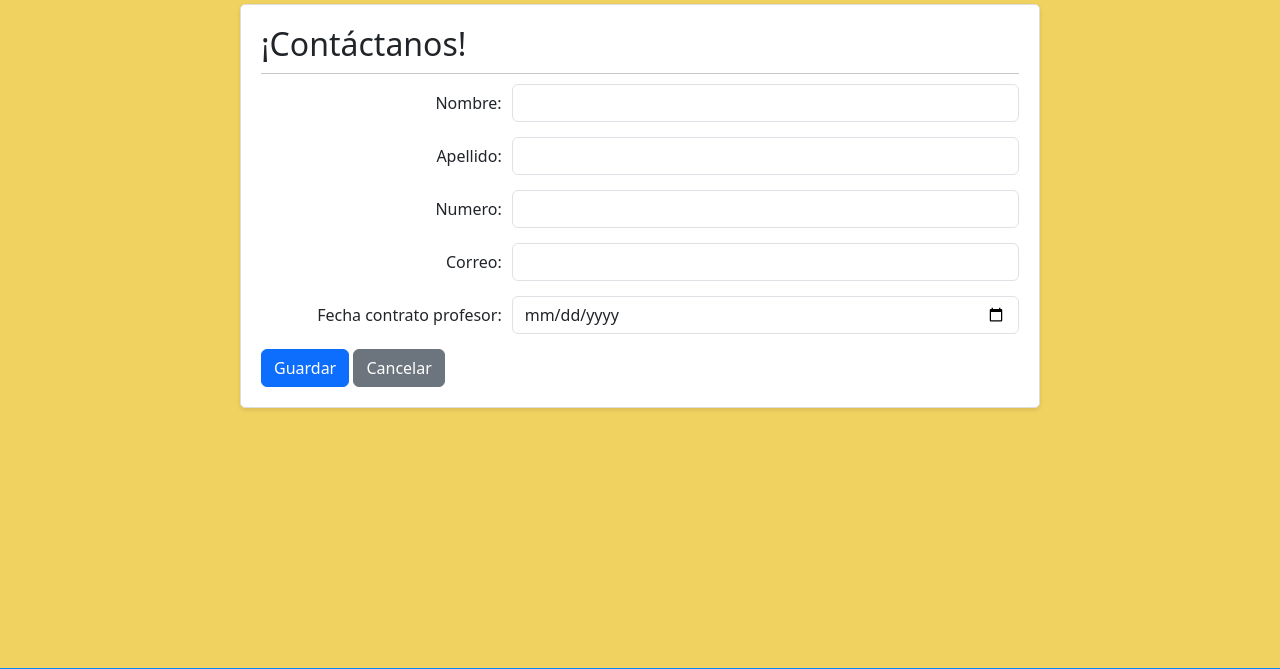
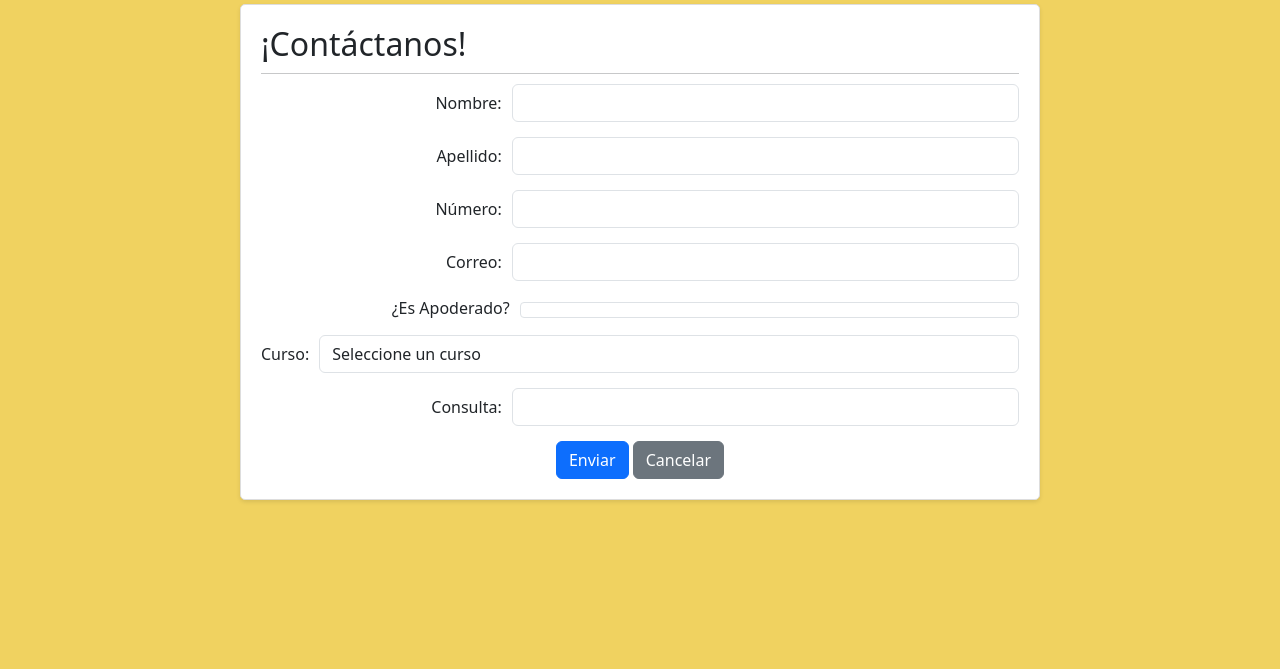
Before and after one commit to Saesres/ProyectoCumbres, a Django app: page /SitioWeb/Contacto in a window 1280 px wide. Shown: the part 186-855 px from the top of the page. Run offline with Django 4.2, Linux system fonts and the light colour scheme.

Commit message:
modified:   ProyectoCumbres/__pycache__/__init__.cpython-312.pyc 	modified:   ProyectoCumbres/__pycache__/settings.cpython-312.pyc 	modified:   ProyectoCumbres/__pycache__/urls.cpython-312.pyc 	modified:   ProyectoCumbres/__pycache__/wsgi.cpython-312.pyc 	modified:   SitioWeb/__pycache__/__init__.cpython-312.pyc 	modified:   SitioWeb/__pycache__/admin.cpython-312.pyc 	modified:   SitioWeb/__pycache__/apps.cpython-312.pyc 	modified:   SitioWeb/__pycache__/forms.cpython-312.pyc 	modified:   SitioWeb/__pycache__/models.cpython-312.pyc 	modified:   SitioWeb/__pycache__/urls.cpython-312.pyc 	modified:   SitioWeb/__pycache__/views.cpython-312.pyc 	modified:   SitioWeb/migrations/__pycache__/0001_initial.cpython-312.pyc 	modified:   SitioWeb/migrations/__pycache__/0002_delete_asistente_delete_imagen_delete_utp_and_more.cpython-312.pyc 	modified:   SitioWeb/migrations/__pycache__/0003_curso_consulta_apoderado_c_alter_consulta_table_and_more.cpython-312.pyc 	modified:   SitioWeb/migrations/__pycache__/__init__.cpython-312.pyc 	modified:   SitioWeb/templates/paginas/Contacto.html 	modified:   SitioWeb/templates/paginas/listarConsulta.html 	modified:   SitioWeb/views.py

```diff
--- a/SitioWeb/templates/paginas/Contacto.html
+++ b/SitioWeb/templates/paginas/Contacto.html
@@ -66,19 +66,35 @@
                       <input type="text" class="form-control" id="apellido_c" name="apellido_c" required>
                   </div>
                   <div class="form-group">
-                      <label for="numero_c">Numero:</label>
-                      <input type="text" class="form-control" id="numero_c" name="numero_c" required>
+                      <label for="numero_c">Número:</label>
+                      <input type="number" class="form-control" id="numero_c" name="numero_c" required>
                   </div>
                   <div class="form-group">
                       <label for="correo_c">Correo:</label>
                       <input type="email" class="form-control" id="correo_c" name="correo_c" required>
                   </div>
                   <div class="form-group">
-                        <label for="fec_contra_prof">Fecha contrato profesor:</label>
-                        <input type="date" class="form-control" id="fec_contra_prof" name="fec_contra_prof" required>
+                      <label for="apoderado_c">¿Es Apoderado?</label>
+                      <input type="checkbox" class="form-check-input" id="apoderado_c" name="apoderado_c">
                   </div>
-                    <button type="submit" class="btn btn-primary">Guardar</button>
+                  <div class="form-group">
+                      <label for="curso">Curso:</label>
+                      <select class="form-control" id="curso" name="curso" required>
+                          <option value="">Seleccione un curso</option>
+                          <option value="1">Medio Mayor</option>
+                          <option value="2">Kinder</option>
+                          <option value="3">Pre-Kinder</option>
+                      </select>
+                  </div>
+                  <div class="form-group">
+                      <label for="consulta_c">Consulta:</label>
+                      <input type="text" class="form-control" id="consulta_c" name="consulta_c" required>
+                  </div>
+                  <div class="d-flex justify-content-center">
+                      <button type="submit" class="btn btn-primary">Enviar</button>
+                      &nbsp;
                       <a href="{% url 'listarConsulta' %}" class="btn btn-secondary">Cancelar</a>
+                  </div>
               </form>
           </div>
       </div>
--- a/SitioWeb/templates/paginas/listarConsulta.html
+++ b/SitioWeb/templates/paginas/listarConsulta.html
@@ -49,6 +49,8 @@
                         <th>Numero</th>
                         <th>Correo</th>
                         <th>Curso</th>
+                        <th>Consulta</th>
+                        <th>Estado</th>
                         <th colspan="2">Opciones</th>
                     </tr>
                     {% for c in consulta %}
--- a/SitioWeb/views.py
+++ b/SitioWeb/views.py
@@ -74,8 +74,8 @@ def eliminarProfesor(request, id):
     profesor.delete()
     return redirect('listarProfesor')
 
-def eliminarConsulta(request, id):
-    consulta = get_object_or_404(consulta, id=id)
+def eliminarConsulta(request, id_consulta):
+    consulta = get_object_or_404(consulta, id_consulta=id_consulta)
     consulta.delete()
     return redirect('listarConsulta')
 
```
Lines whose indentation alone changed are shown as unchanged.
